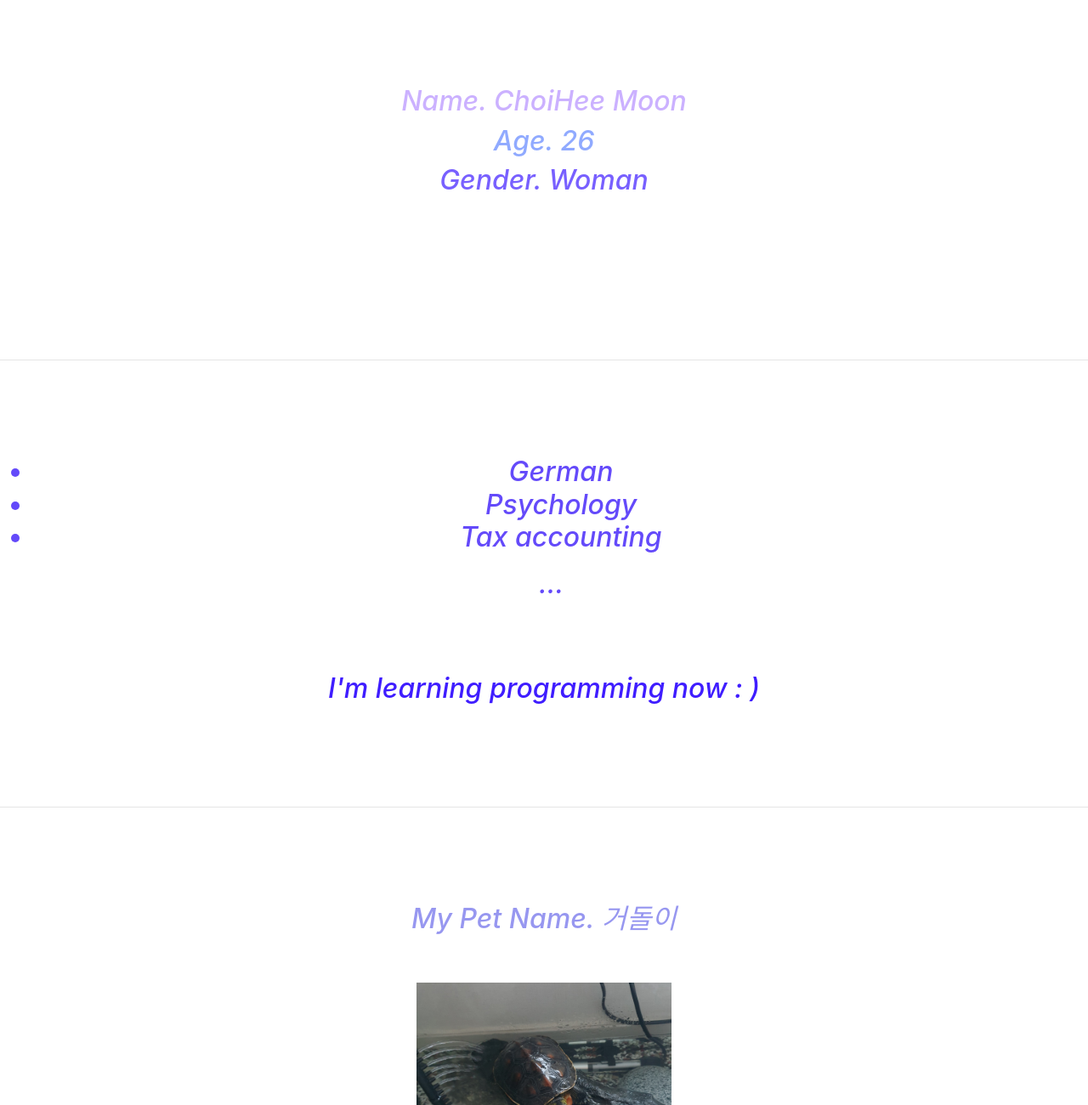
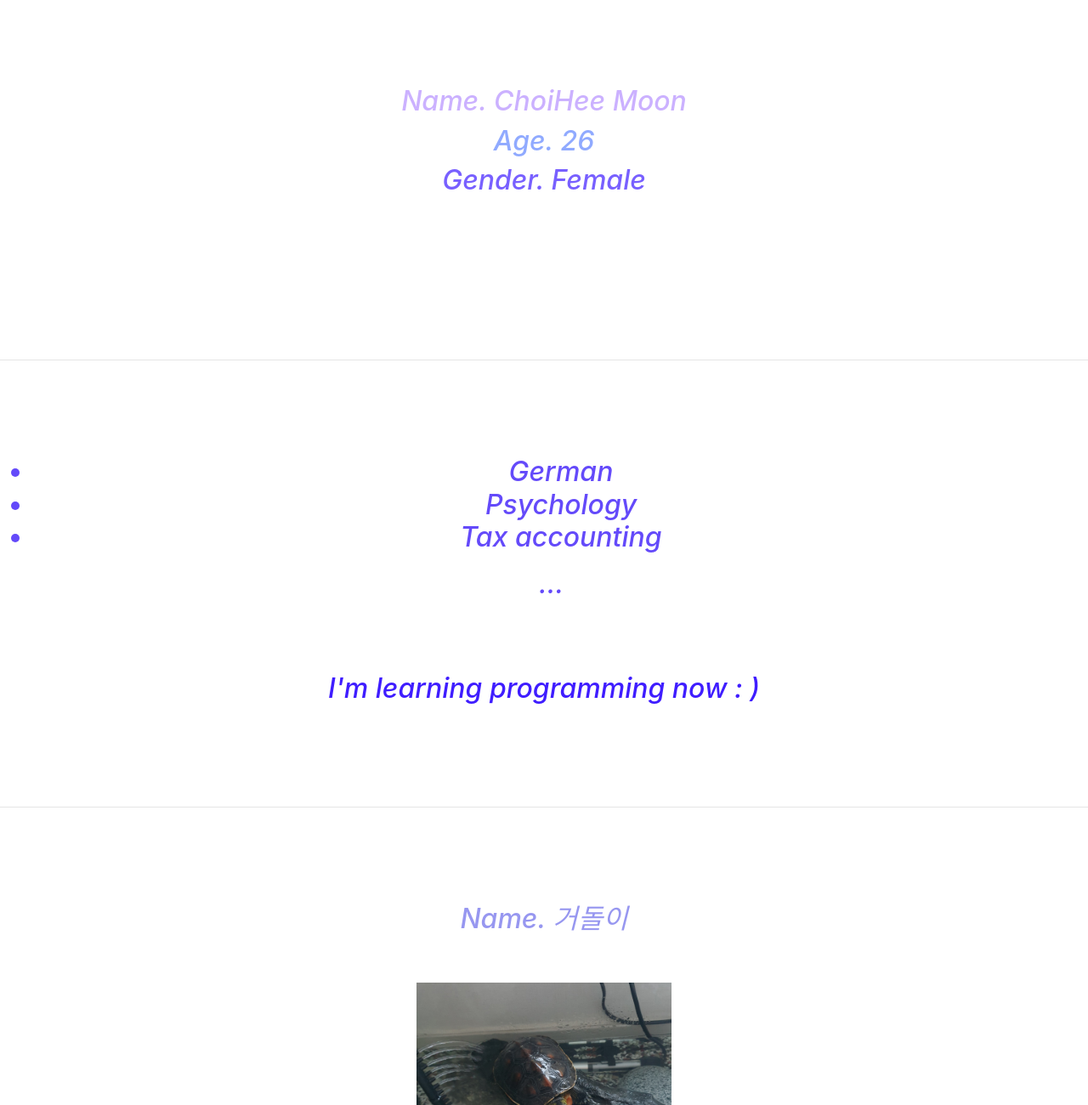
Before and after one commit to chachaluk/Bootstrap_My_Test_Page, a plain HTML site: page index.html in a window 1280 px wide. Shown: the part 753-2053 px from the top of the page at 85% size. Drawn offline with nearby package versions, Linux system fonts and the light colour scheme.

Commit message:
부트스트랩 자기소개

```diff
--- a/index.html
+++ b/index.html
@@ -69,7 +69,7 @@
                 <div class="dropdown-menu" aria-labelledby="navbarDropdown">
                   <a class="dropdown-item" href="https://www.leagueoflegends.com/ko-kr/">Game</a>
                   <a class="dropdown-item" href="Alley - 123.mp4">Activity</a>
-                  <a class="dropdown-item" href="https://www.youtube.com/results?search_query=%EC%9A%B0%EC%A3%BC%ED%95%98%EB%A7%88">Watching</a>
+                  <a class="dropdown-item" href="https://youtu.be/DhT4ehtHoJE">Watching</a>
                 </div>
             </li>
             <!-- 음식 -->
@@ -146,7 +146,7 @@
         </h2>
 
         <h2 id="gender">
-            <i>Gender. Woman</i>
+            <i>Gender. Female</i>
         </h2>
         <br>
         <br>
@@ -185,7 +185,7 @@
         <br>
         <br>
         <h2 id="turtle">
-            <i>My Pet Name. 거돌이</i>
+            <i>Name. 거돌이</i>
         </h2>
         <br>
         <br>
```
